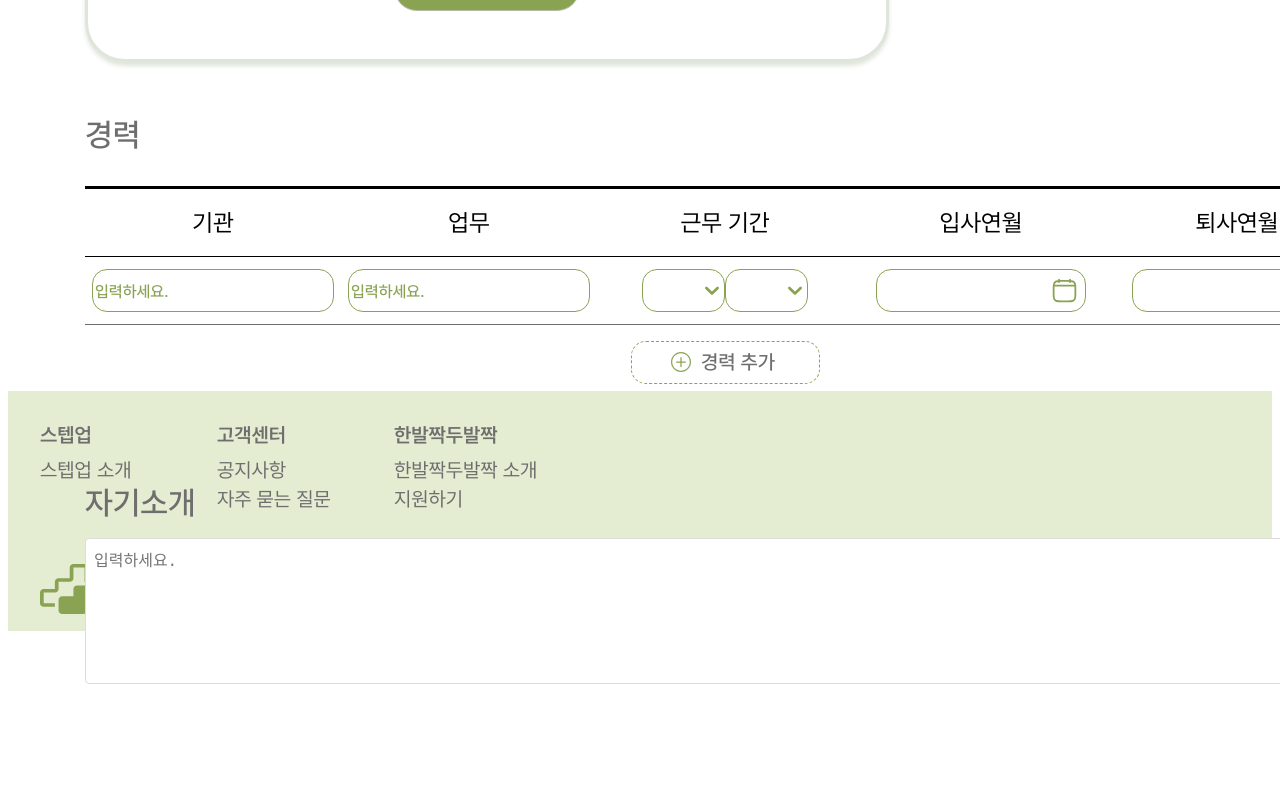
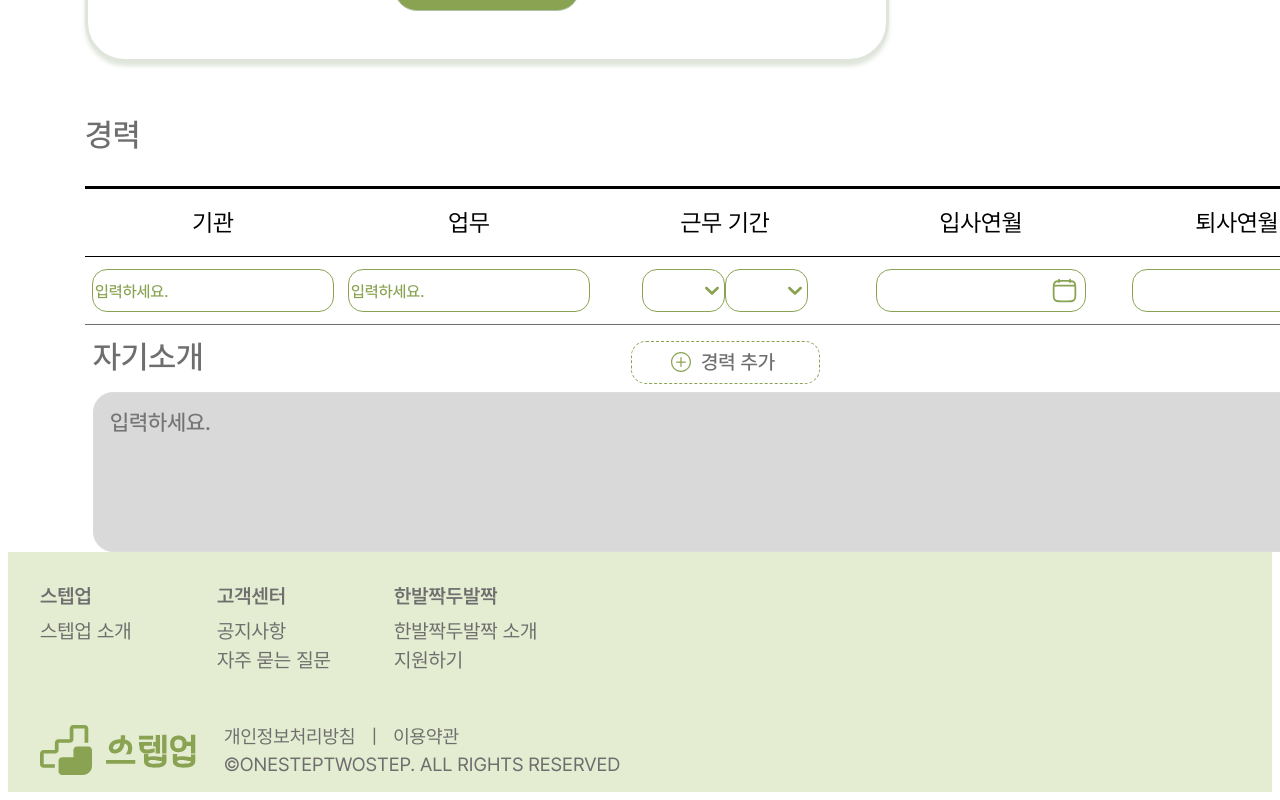
Before and after one commit to ICT-project-stepup/stepup-web, a React (Create React App) app: page /manageresume in a window 1280 px wide. Shown: the part 727-1527 px from the top of the page. Before the commit the page ends 1423 px from the top, so only its background shows below. Built offline with nearby package versions, Linux system fonts and the light colour scheme.

Commit message:
Feat: 자기소개 섹션 구현

```diff
--- a/src/components/CustomSelect.js
+++ b/src/components/CustomSelect.js
@@ -56,7 +56,7 @@ const customStyles = {
 
   menuList: (provided) => ({
     ...provided,
-    maxHeight: 160, // 4까지만 보이도록
+    maxHeight: 170, // 4까지만 보이도록
     overflowY: "auto", // 스크롤 추가
   }),
 };
--- a/src/components/homeless/resume/SelfIntroduction.js
+++ b/src/components/homeless/resume/SelfIntroduction.js
@@ -1,20 +1,29 @@
-import React from "react";
+import React, { useState } from "react";
 import styled from "styled-components";
 
 const SelfIntroduction = () => {
+  const [isFocused, setIsFocused] = useState(false);
+
   return (
     <Container>
       <Title>자기소개</Title>
-      <Textarea placeholder="입력하세요." />
+      <StyledTextarea
+        placeholder="입력하세요."
+        onFocus={() => setIsFocused(true)}
+        onBlur={(e) => setIsFocused(e.target.value.length > 0)}
+        isFocused={isFocused}
+      />
     </Container>
   );
 };
 
 const Container = styled.div`
-position: absolute;
-top: 74rem;
-left: 5.3125rem;
+  position: relative;
+  margin-top: 45rem;
   width: 100%;
+  display: flex;
+  flex-direction: column;
+  left: 5.3125rem;
 `;
 
 const Title = styled.h2`
@@ -28,13 +37,18 @@ const Title = styled.h2`
   margin-bottom: 1rem;
 `;
 
-const Textarea = styled.textarea`
-  width: 100%;
-  height: 8rem;
+const StyledTextarea = styled.textarea`
+  box-sizing: border-box;
+  width: 1270px;
+  height: 160px;
+  border-radius: 20px;
+  padding: 1rem;
+  font-size: 22px;
+  background: ${(props) => (props.isFocused ? "#E4ECD1" : "#D9D9D9")};
   border: 1px solid #dcdcdc;
-  border-radius: 0.25rem;
-  padding: 0.5rem;
-  font-size: 1rem;
+  font-family: "Pretendard-Medium";
+  color: #6E6E6E;
+  resize: none; // 크기 고정
 `;
 
 export default SelfIntroduction;
```
